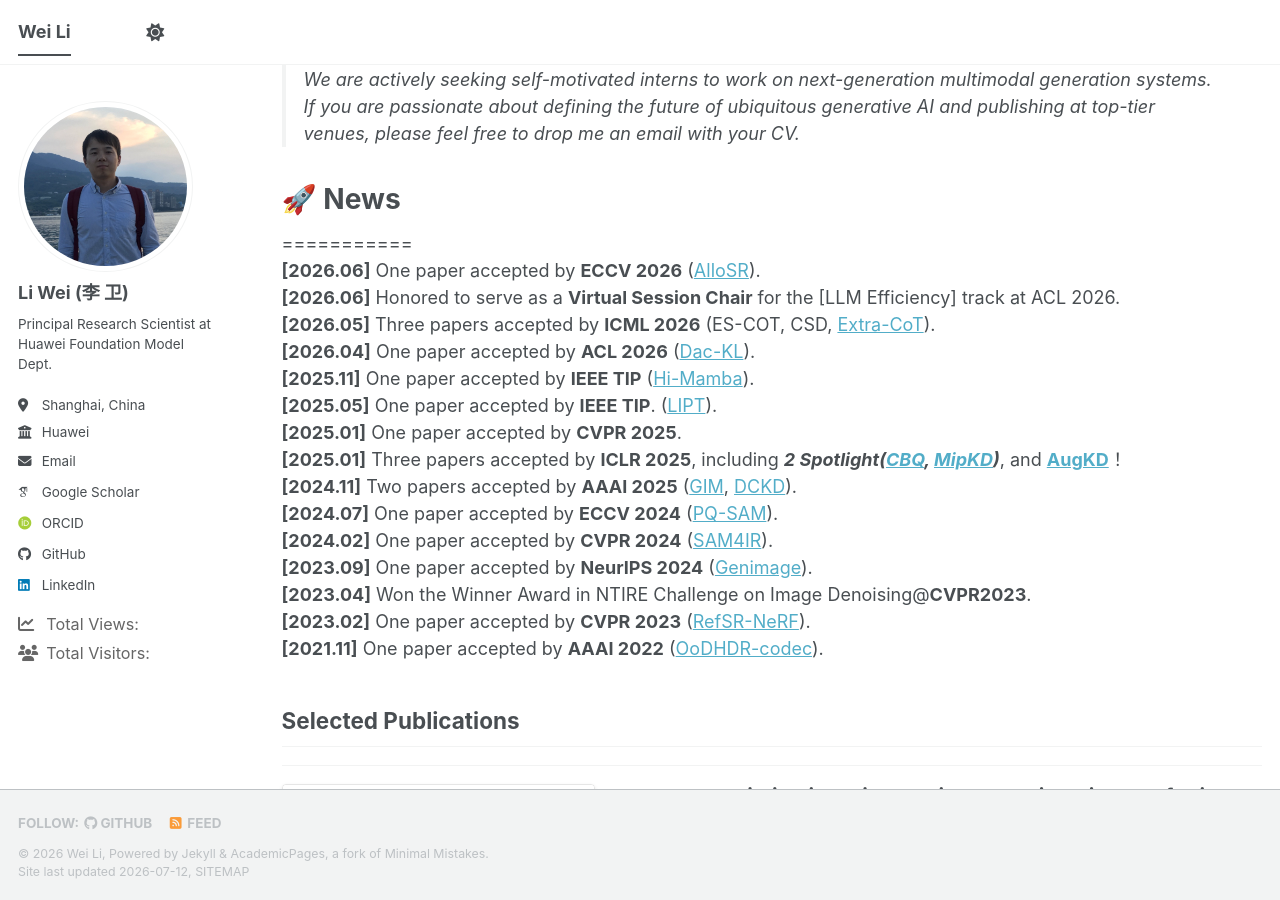
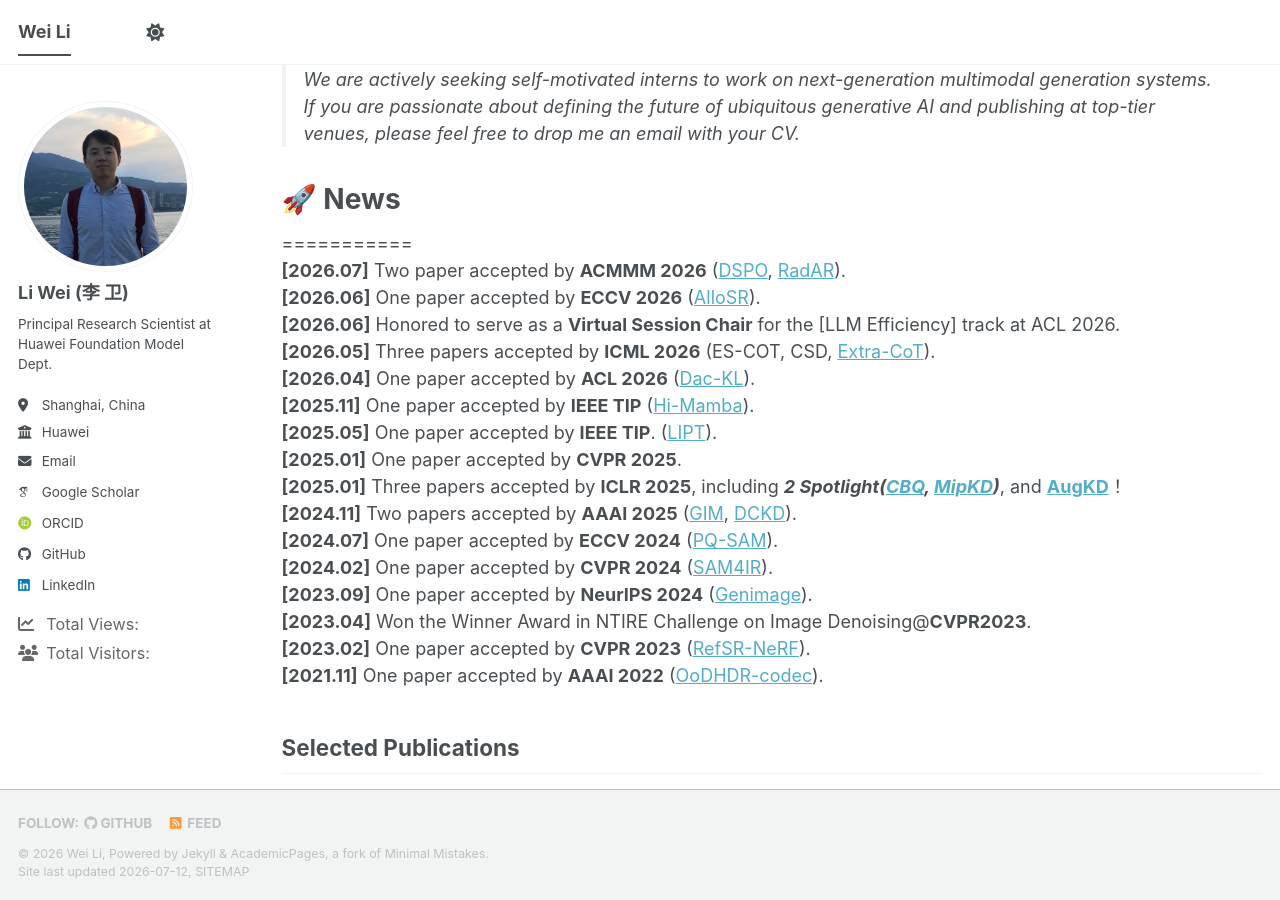
Before and after one commit to WeiLi-THU/WeiLi-THU.github.io, a Jekyll site: the page built from _pages/about.md, in a window 1280 px wide and 900 px high, scrolled down 488 px. Built offline with Jekyll 4.4.1, drawn with Linux system fonts in a browser that asks for light colours; some web fonts are replaced; a script bundle is joined from its source files by our own code; library files that are not in the unit come from our copies; comment, search, counter and statistics services are not loaded.

Commit message:
Update about.md

```diff
--- a/_pages/about.md
+++ b/_pages/about.md
@@ -18,6 +18,7 @@ Driven by a passion for bridging cutting-edge algorithms with strict hardware co
 
 <h1>🚀 News</h1>
 ===========
+**[2026.07]** Two paper accepted by **ACMMM 2026** ([DSPO](https://arxiv.org/pdf/2504.15176), [RadAR](https://arxiv.org/pdf/2512.24639)).
 **[2026.06]** One paper accepted by **ECCV 2026** ([AlloSR](https://arxiv.org/pdf/2604.19238)).
 **[2026.06]** Honored to serve as a **Virtual Session Chair** for the [LLM Efficiency] track at ACL 2026.
 **[2026.05]** Three papers accepted by **ICML 2026** (ES-COT, CSD, [Extra-CoT](https://arxiv.org/pdf/2602.08324)).
```
